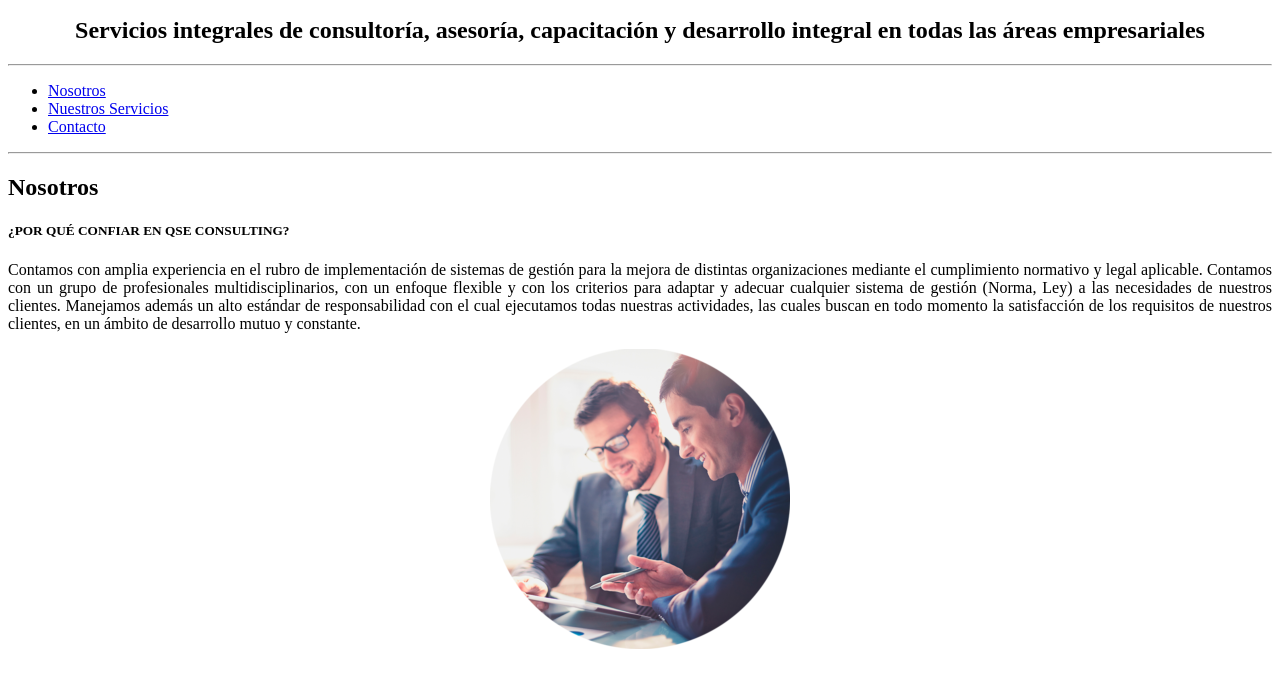
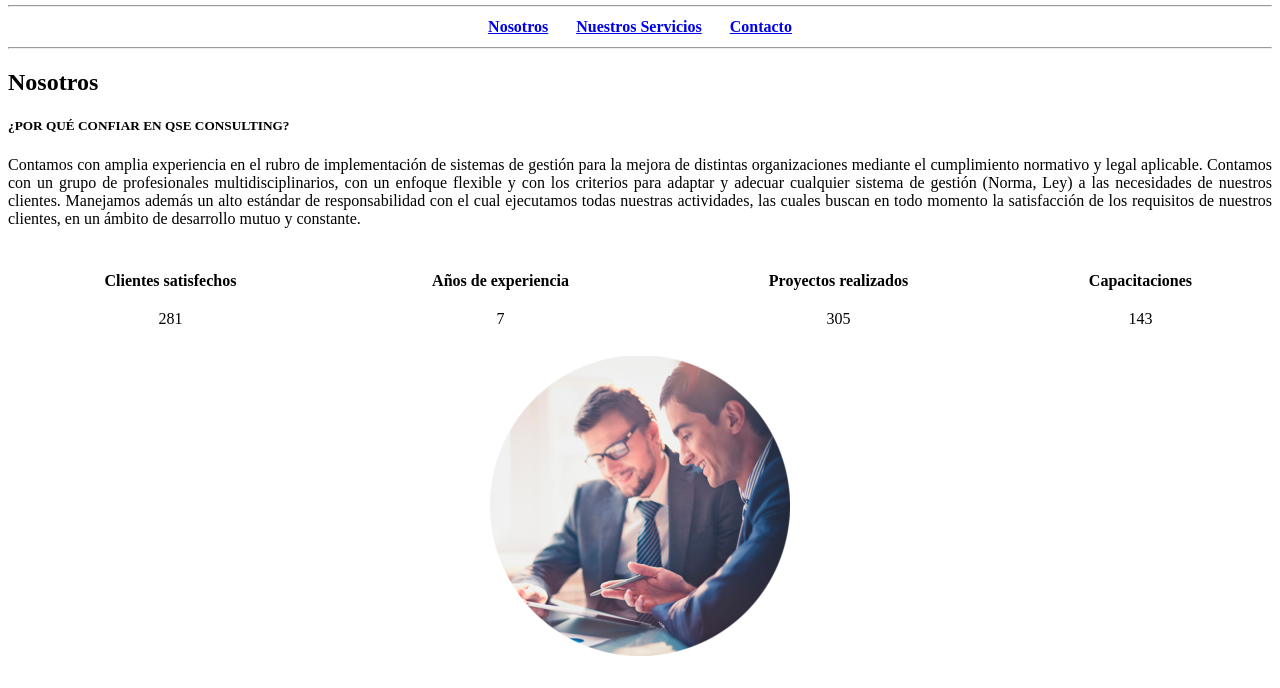
Before and after one commit to wernerlh/Evaluacion-Parcial, a plain HTML site: page index.html in a window 1280 px wide. Shown: the part 97-785 px from the top of the page. Drawn offline with Linux system fonts and the light colour scheme.

Commit message:
Add files via upload

```diff
--- a/index.html
+++ b/index.html
@@ -36,19 +36,38 @@
 
             </table>
 
-            <h2>Servicios integrales de consultoría, asesoría, capacitación
-                y desarrollo integral en todas las áreas empresariales</h2>
         </div>
-
 
         <hr>
         <nav>
-            <ul>
-                <li><a href="#nosotros">Nosotros</a></li>
-                <li><a href="#servicios">Nuestros Servicios</a></li>
-                <li><a href="#contacto">Contacto</a></li>
-            </ul>
+            <div align="center">
+                <table>
+                    <thead>
+                        <tr>
+
+
+
+                            <th>
+                                <a href="index.html#nosotros">Nosotros</a>
+                            </th>
+                            <th width="20"></th>
+                            <th>
+                                <a href="index.html#servicios">Nuestros Servicios</a>
+                            </th>
+                            <th width="20"></th>
+
+                            <th>
+                                <a href="index.html#contacto">Contacto</a>
+                            </th>
+
+
+
+                        </tr>
+                    </thead>
+                </table>
+            </div>
         </nav>
+
 
         <hr>
     </header>
@@ -68,6 +87,28 @@
             Manejamos además un alto estándar de responsabilidad con el cual ejecutamos todas nuestras actividades, las
             cuales buscan en todo momento la satisfacción de los requisitos de nuestros clientes, en un ámbito de
             desarrollo mutuo y constante.</p>
+        <br>
+
+        <table cellpadding="10" cellspacing="0" align="center" width="100%">
+            <thead align="center">
+                <tr>
+                    <th>Clientes satisfechos</th>
+                    <th>Años de experiencia</th>
+                    <th>Proyectos realizados</th>
+                    <th>Capacitaciones</th>
+                </tr>
+            </thead>
+            <tbody align="center">
+                <tr>
+                    <td>281</td>
+                    <td>7</td>
+                    <td>305</td>
+                    <td>143</td>
+                </tr>
+            </tbody>
+        </table>
+
+        <br>
         <div align="center">
             <img src="dist/img/qse-300x300-1.png" alt="imagen_nosotros">
         </div>
@@ -107,6 +148,7 @@
                     de productos y/o servicios.</p>
                 <a href="homologacion-de-proveedores.html">Conocer más</a>
             </article>
+
         </section>
     </main>
 
@@ -146,7 +188,6 @@
     <hr>
     <footer>
 
-
         <div align="center">
             <p>Todos los derechos resevados &copy;</p>
         </div>
```
Also changed, not shown: homologacion-de-proveedores.html (+30 -8 lines), seguridad-y-salud-en-el-trabajo.html (+29 -10 lines), sistema_de_gestion_de_calidad.html (+31 -11 lines).
